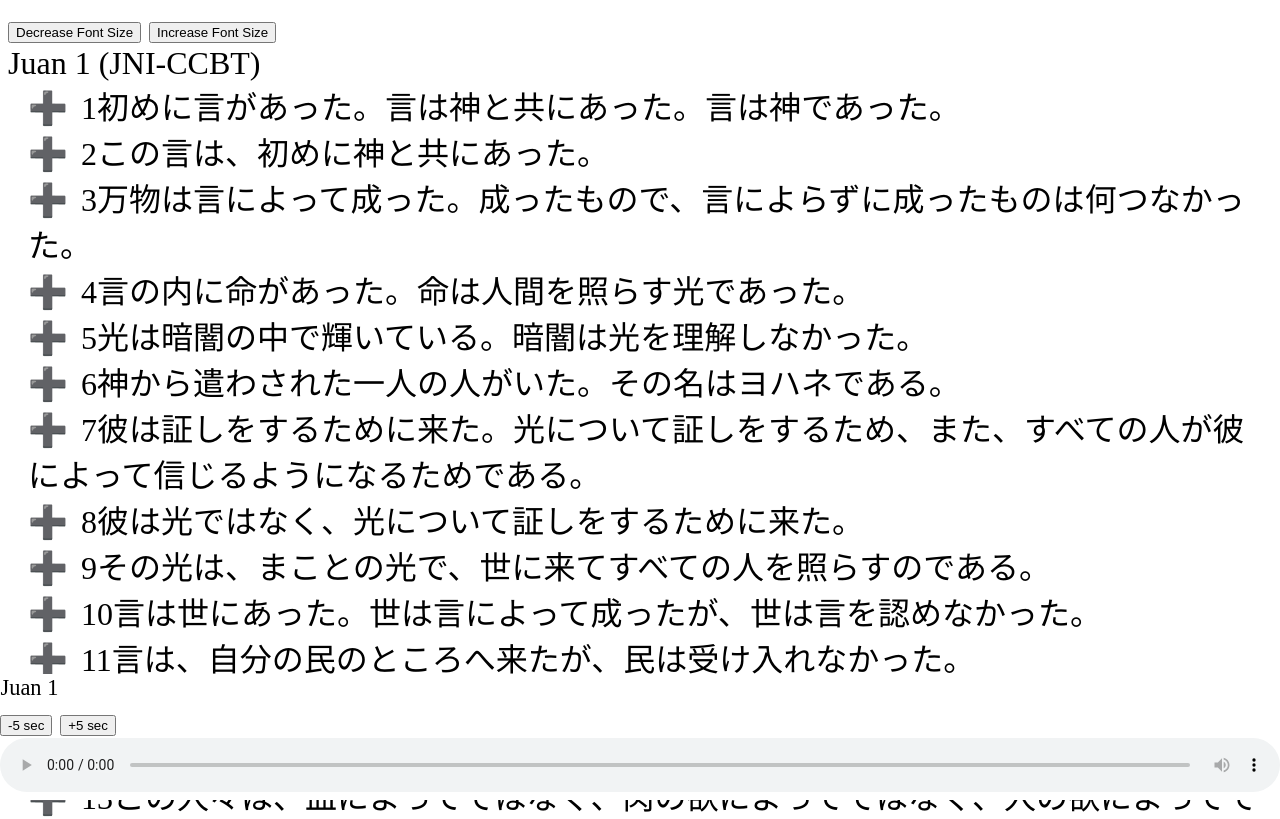
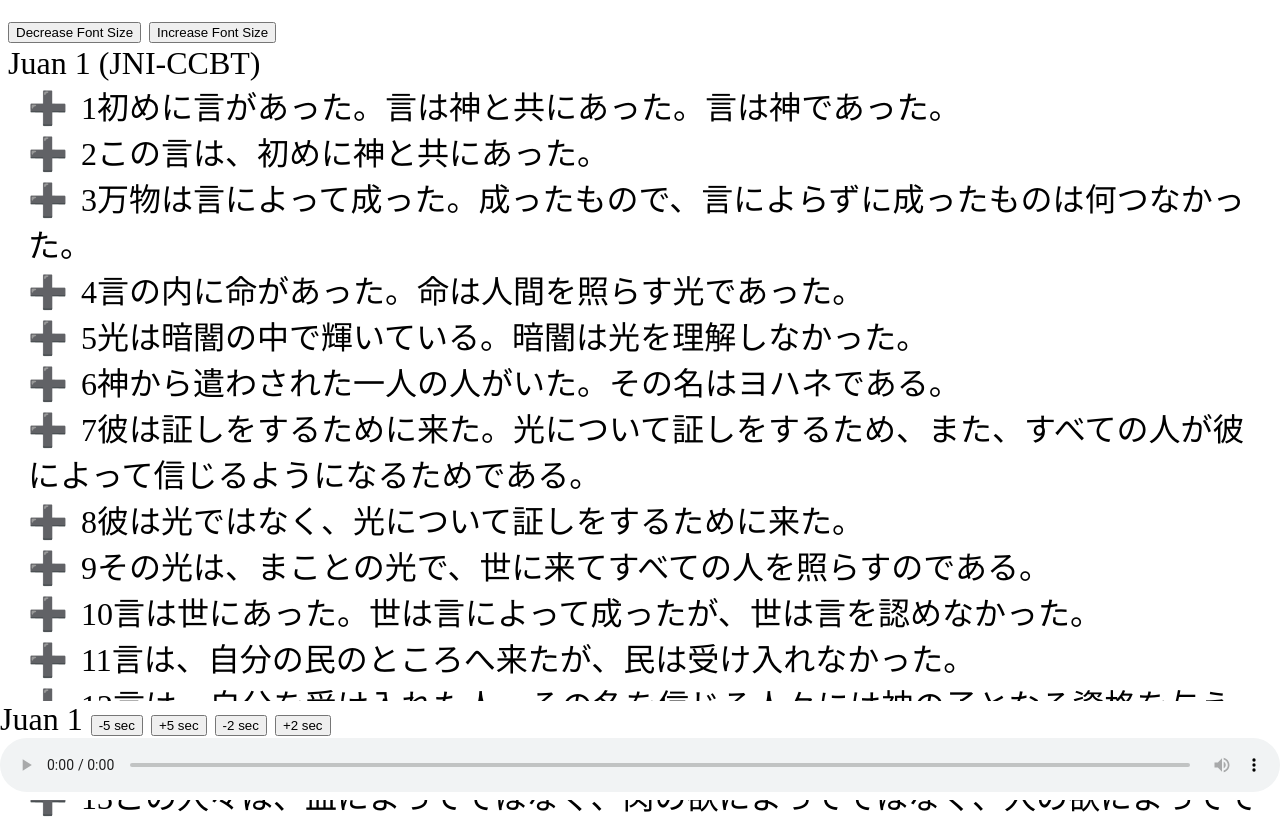
Before and after one commit to Pablojrm1/Bible-Jap, a plain HTML site: page Juan 1.html in a window 1280 px wide. Shown: the top 819 px of the page. Drawn offline with Linux system fonts and the light colour scheme.

Commit message:
24-07 ver3

```diff
--- a/Juan 1.html
+++ b/Juan 1.html
@@ -56,12 +56,6 @@ html { font-size: 200%; } /* Set the default font size to twice as big */
     z-index: 100;
   }
 
-  .audio-text {
-    text-align: left;
-    padding: 0.5px;
-    font-size: 70%;
-  }
-
   audio {
     width: 100%;
     margin-left: auto;
@@ -78,9 +72,11 @@ html { font-size: 200%; } /* Set the default font size to twice as big */
 <body>
 
 <div class="fixed-audio">
-  <div class="audio-text">Juan 1</div>
+  <a>Juan 1  </a>
   <button onclick="skip(-5)">-5 sec</button>
   <button onclick="skip(5)">+5 sec</button>
+  <button onclick="skip(-2)">-2 sec</button>
+  <button onclick="skip(2)">+2 sec</button>
   <br>
   <audio id="myAudio" controls>
     <source src="4301 JNI.mp3" type="audio/mpeg">
```
